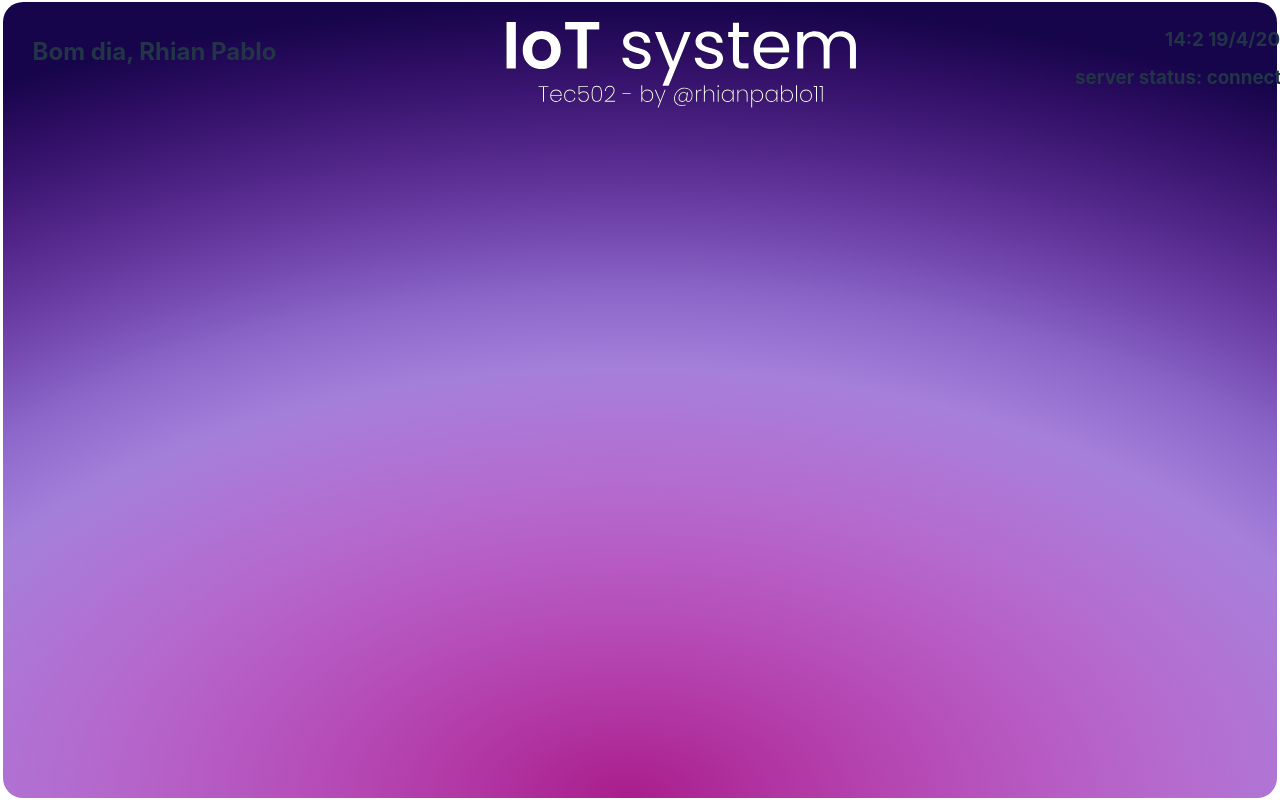
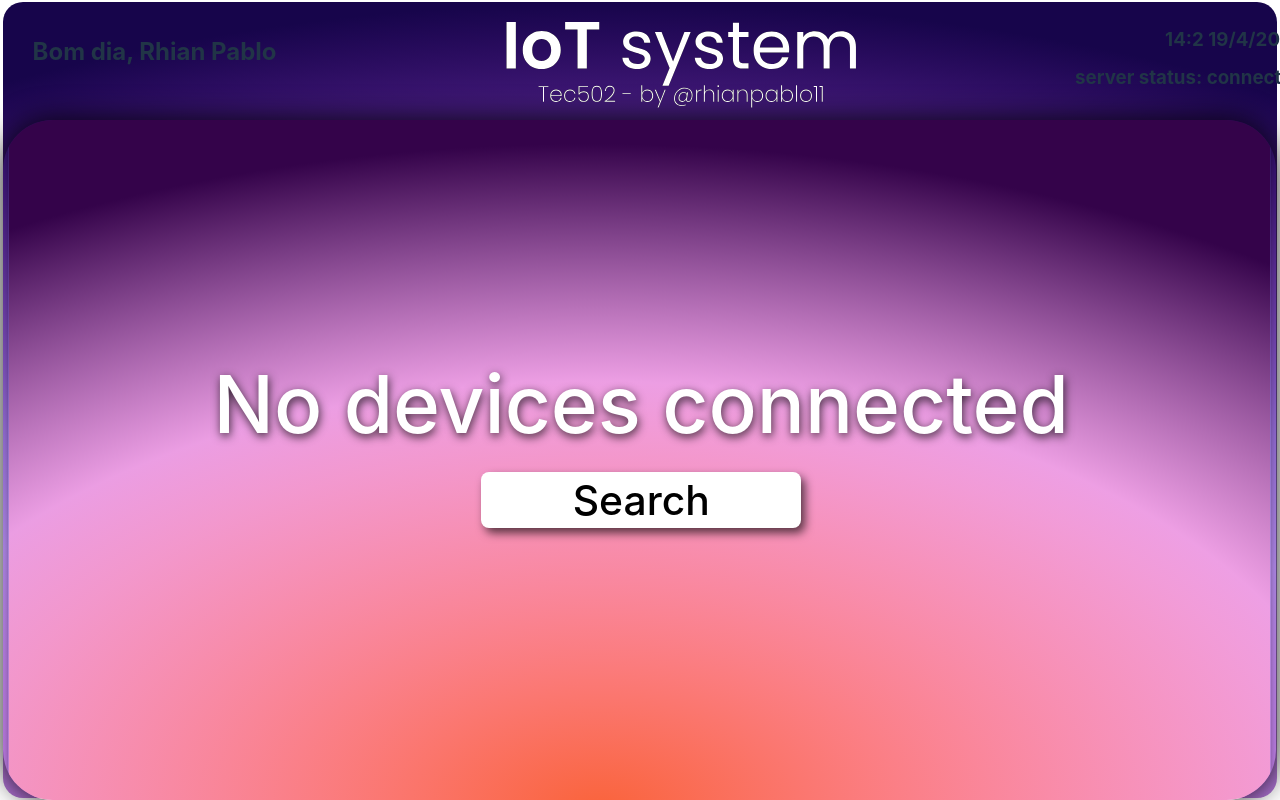
Before and after one commit to rhianpablo11/IoT-Tec502-PBL, a React (Vite) app in the folder interface/Iot-system/: page / in a window 1280 px wide. Shown: the top 800 px of the page. Built offline with nearby package versions, Linux system fonts and the light colour scheme.

Commit message:
💫 feat: adicionada tela "No Devices"
-essa tela é apresentada quando não existe nenhum dispositivo conectado ao servidor

```diff
--- a/interface/Iot-system/src/App.jsx
+++ b/interface/Iot-system/src/App.jsx
@@ -1,9 +1,12 @@
 import CardBackground from './Cards/CardBackground'
+import CardNoDevices from './Cards/CardNoDevices'
 
 function App() {
   return (
     <>
+
       <CardBackground />
+
     </>
   )
 }
--- a/interface/Iot-system/src/Cards/CardBackground.jsx
+++ b/interface/Iot-system/src/Cards/CardBackground.jsx
@@ -1,6 +1,7 @@
 import styles from "./CardStyle.module.css"
 import logo from '../assets/logo.svg'
 import propsTypes from 'prop-types'
+import CardNoDevices from "./CardNoDevices";
 
 function CardBackground(props){
     const data = new Date();
@@ -14,7 +15,9 @@ function CardBackground(props){
         infoServer = 'desconnected'
     }
     return(
+        <>
             <div className={styles.cardBackground}>
+
                 <div className={styles.topElements}>
                     <div className={styles.greetingUser}>
                         <h2>
@@ -37,8 +40,13 @@ function CardBackground(props){
                         </h3>
                     </div>
                 </div>
+                <CardNoDevices />
 
             </div>
+
+
+        </>
+
     );
 }
 CardBackground.propsTypes = {
--- a/interface/Iot-system/src/Cards/CardNoDevices.jsx
+++ b/interface/Iot-system/src/Cards/CardNoDevices.jsx
@@ -0,0 +1,19 @@
+import styles from "./CardStyle.module.css"
+
+function CardNoDevices(){
+
+    return(
+        <div className={styles.subCardNoDevices}>
+            <div  className={styles.textCenter}>
+                <h1>
+                    No devices connected
+                </h1>
+                <button>
+                    Search
+                </button>
+            </div>
+        </div>
+    );
+}
+
+export default CardNoDevices
--- a/interface/Iot-system/src/Cards/CardStyle.module.css
+++ b/interface/Iot-system/src/Cards/CardStyle.module.css
@@ -7,6 +7,8 @@
     background-position: center;
     margin: 0.2vh 0.2vw 0.2vh 0.2vw;
     border-radius: 20px;
+    text-align: center;
+    justify-content: center;
 
   }
 
@@ -43,3 +45,43 @@
     text-align: end;
     justify-content: center;
 }
+
+.cardBackground .subCardNoDevices{
+    background: url(../assets/subBackgroundDark.svg);
+    background-repeat: no-repeat;
+    background-size: cover;
+    background-position: center;
+    margin-top: 1.5vh;
+    width: 99.5vw;
+    height: 85vh;
+    border-radius: 50px;
+    box-shadow: 0px 0px 30px rgba(0, 0, 0, 0.897);
+    display: flex;
+}
+
+.textCenter h1{
+    font-weight: 500;
+    font-size: 5rem;
+    color: white;
+    text-align: center;
+    justify-content: center;
+    align-items: center;
+    width: 99.8vw;
+    margin-top: 30vh;
+    margin-bottom: 0px;
+    text-shadow: 1px 3px 10px rgba(0, 0, 0, 0.753);
+}
+
+.textCenter button{
+    background-color: white;
+    color: black;
+    width: 20rem;
+    height: 3.5rem;
+    font-size: 2.55rem;
+    text-align: center;
+    justify-content: center;
+    align-items: center;
+    padding: 0%;
+    margin-top: 1.5rem;
+    box-shadow: 4px 5px 10px rgba(0, 0, 0, 0.644);
+}
```
Also changed, not shown: interface/Iot-system/src/assets/subBackgroundDark.svg (added). Lines whose indentation alone changed are shown as unchanged.
